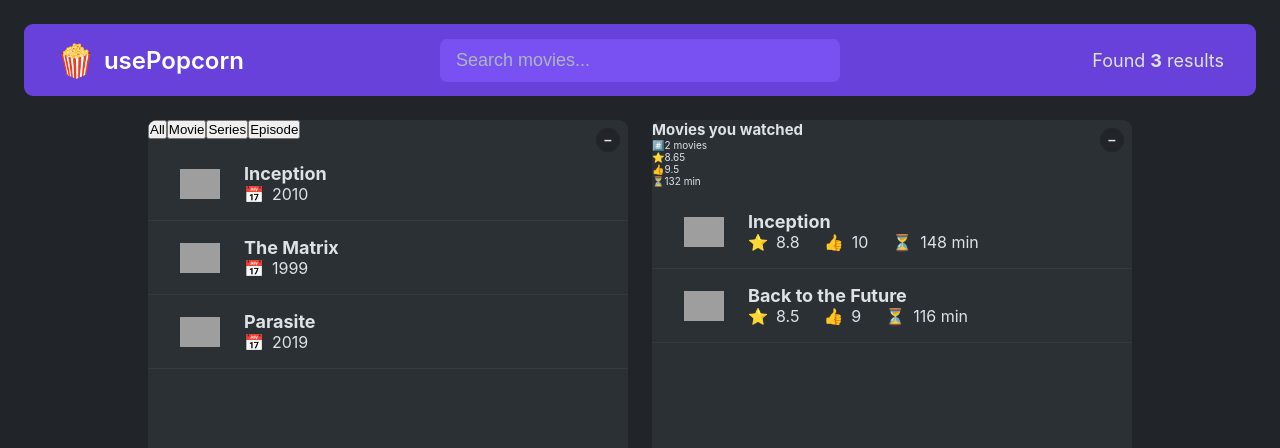
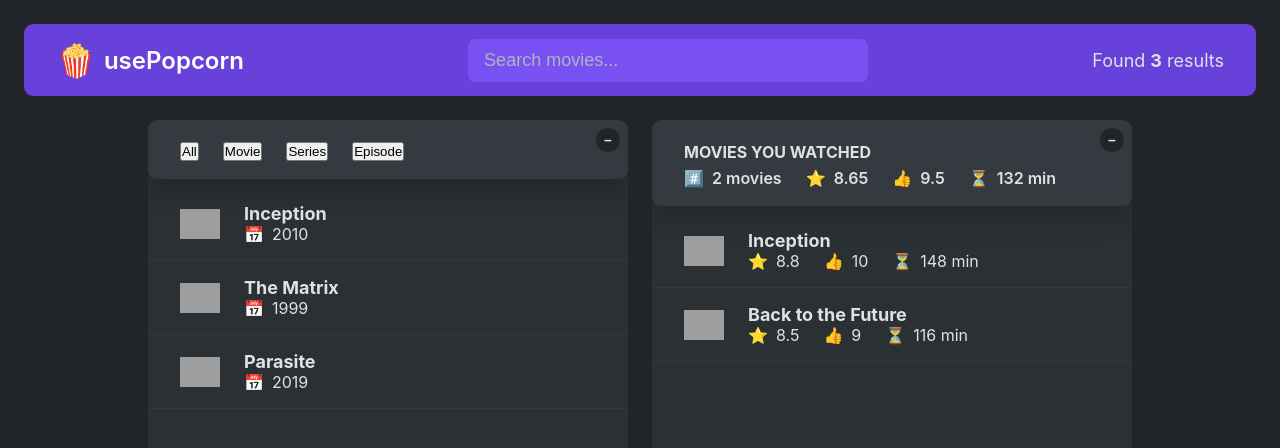
Before and after one commit to SuperUser-Gump/usePopcorn, a React (Vite) app: page / in a window 1280 px wide. Shown: the top 448 px of the page. Built offline with nearby package versions, Linux system fonts and the light colour scheme; grey boxes are pictures that could not be loaded.

Commit message:
style: Update CSS styles
- Made changes to the CSS styles to achieve the desired visual improvements or adjustments.

```diff
--- a/src/index.css
+++ b/src/index.css
@@ -32,8 +32,8 @@ body {
 /* ******* */
 
 .nav-bar {
-  display: grid;
-  grid-template-columns: 1fr 1fr 1fr;
+  display: flex;
+  justify-content: space-between;
   align-items: center;
   height: 7.2rem;
   padding: 0 3.2rem;
@@ -91,7 +91,6 @@ body {
 }
 
 .search {
-  justify-self: center;
   border: none;
   padding: 1.1rem 1.6rem;
   font-size: 1.8rem;
@@ -99,8 +98,6 @@ body {
   width: 40rem;
   transition: all 0.3s;
   color: var(--color-text);
-
-  /* background-color: var(--color-background-900); */
   background-color: var(--color-primary-light);
 }
 
@@ -115,24 +112,7 @@ body {
 }
 
 .num-results {
-  justify-self: end;
   font-size: 1.8rem;
-}
-
-.btn-toggle {
-  position: absolute;
-  top: 0.8rem;
-  right: 0.8rem;
-  height: 2.4rem;
-  aspect-ratio: 1;
-  border-radius: 50%;
-  border: none;
-  background-color: var(--color-background-900);
-  color: var(--color-text);
-  font-size: 1.4rem;
-  font-weight: bold;
-  cursor: pointer;
-  z-index: 999;
 }
 
 .list {
@@ -188,42 +168,27 @@ body {
   gap: 0.8rem;
 }
 
-.btn-delete {
-  position: absolute;
-  right: 2.4rem;
-
-  height: 1.8rem;
-  aspect-ratio: 1;
-  border-radius: 50%;
-  border: none;
-  background-color: var(--color-red);
-  color: var(--color-background-900);
-  font-size: 0.9rem;
-  font-weight: bold;
-  cursor: pointer;
-  transition: all 0.3s;
-}
-
-.btn-delete:hover {
-  background-color: var(--color-red-dark);
-}
-
 /* ******* */
 
-.summary {
+.box-header {
   padding: 2.2rem 3.2rem 1.8rem 3.2rem;
   border-radius: 0.9rem;
   background-color: var(--color-background-100);
   box-shadow: 0 1.2rem 2.4rem rgba(0, 0, 0, 0.2);
+
+  position: sticky;
+  top: 0;
+  left: 0;
+  z-index: 999;
 }
 
-.summary h2 {
+.box-header h2 {
   text-transform: uppercase;
   font-size: 1.6rem;
   margin-bottom: 0.6rem;
 }
 
-.summary div {
+.box-header div {
   display: flex;
   align-items: center;
   gap: 2.4rem;
@@ -231,7 +196,7 @@ body {
   font-weight: 600;
 }
 
-.summary p {
+.box-header p {
   display: flex;
   align-items: center;
   gap: 0.8rem;
@@ -291,21 +256,21 @@ body {
   gap: 2.4rem;
 }
 
-.btn-add {
-  background-color: var(--color-primary);
-  color: var(--color-text);
-  border: none;
-  border-radius: 10rem;
-  font-size: 1.4rem;
-  padding: 1rem;
-  font-weight: bold;
-  cursor: pointer;
-  transition: all 0.3s;
-}
+/*.btn-add {*/
+/*  background-color: var(--color-primary);*/
+/*  color: var(--color-text);*/
+/*  border: none;*/
+/*  border-radius: 10rem;*/
+/*  font-size: 1.4rem;*/
+/*  padding: 1rem;*/
+/*  font-weight: bold;*/
+/*  cursor: pointer;*/
+/*  transition: all 0.3s;*/
+/*}*/
 
-.btn-add:hover {
-  background-color: var(--color-primary-light);
-}
+/*.btn-add:hover {*/
+/*  background-color: var(--color-primary-light);*/
+/*}*/
 
 .seconds {
   background-color: var(--color-background-100);
@@ -317,22 +282,89 @@ body {
   margin-top: 2.4rem;
 }
 
+/*.btn-back {*/
+/*  top: 0.6rem;*/
+/*  left: 0.6rem;*/
+/*  height: 3.2rem;*/
+/*  aspect-ratio: 1;*/
+/*  !* background-color: var(--color-text); *!*/
+/*  background-color: #fff;*/
+/*  color: var(--color-background-500);*/
+/*  box-shadow: 0 8px 20px rgba(0, 0, 0, 0.8);*/
+/*  font-family: sans-serif;*/
+/*  font-size: 2.4rem;*/
+/*  z-index: 9999;*/
+/*  display: flex;*/
+/*  align-items: center;*/
+/*  justify-content: center;*/
+/*}*/
+
+.box::-webkit-scrollbar, .list::-webkit-scrollbar {
+  display: none;
+  scroll-behavior: smooth;
+}
+
+/* ******* */
+
+.btn {
+  position: sticky;
+  border-radius: 50%;
+  border: none;
+  font-weight: bold;
+  cursor: pointer;
+}
+
+.btn-toggle {
+  top: 0.8rem;
+  right: 0.8rem;
+  float: right;
+  height: 2.4rem;
+  aspect-ratio: 1;
+  background-color: var(--color-background-900);
+  color: var(--color-text);
+  font-size: 1.4rem;
+  z-index: 9999;
+}
+
+.btn-delete {
+  right: 2.4rem;
+  float: right;
+  height: 1.8rem;
+  aspect-ratio: 1;
+  background-color: var(--color-red);
+  color: var(--color-background-900);
+  font-size: 0.9rem;
+  transition: all 0.3s;
+}
+
+.btn-delete:hover {
+  background-color: var(--color-red-dark);
+}
+
+.btn-add {
+  background-color: var(--color-primary);
+  color: var(--color-text);
+  border-radius: 10rem;
+  font-size: 1.4rem;
+  padding: 1rem;
+  transition: all 0.3s;
+}
+
+.btn-add:hover {
+  background-color: var(--color-primary-light);
+}
+
 .btn-back {
-  position: absolute;
   top: 0.6rem;
   left: 0.6rem;
+  float: left;
   height: 3.2rem;
   aspect-ratio: 1;
-  border-radius: 50%;
-  border: none;
-  /* background-color: var(--color-text); */
   background-color: #fff;
   color: var(--color-background-500);
   box-shadow: 0 8px 20px rgba(0, 0, 0, 0.8);
   font-family: sans-serif;
   font-size: 2.4rem;
-  font-weight: bold;
-  cursor: pointer;
   z-index: 999;
   display: flex;
   align-items: center;
```
